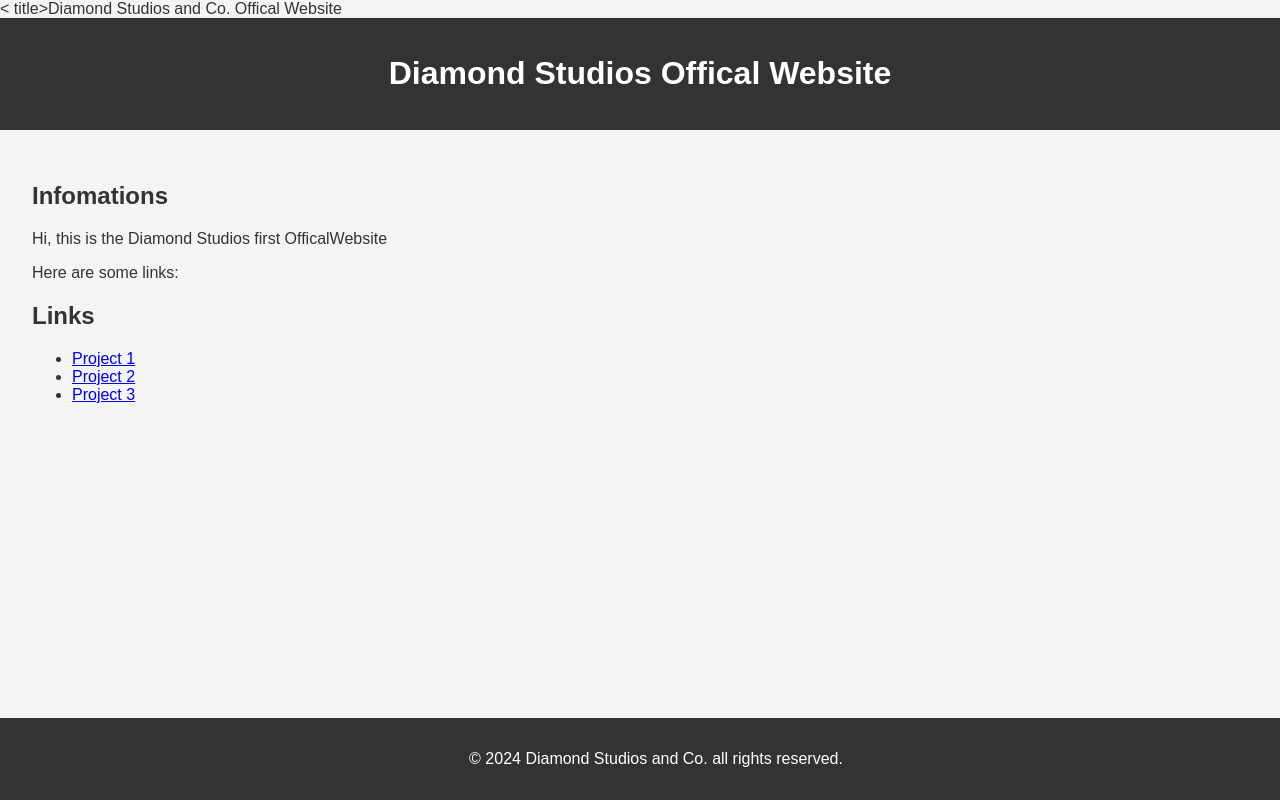
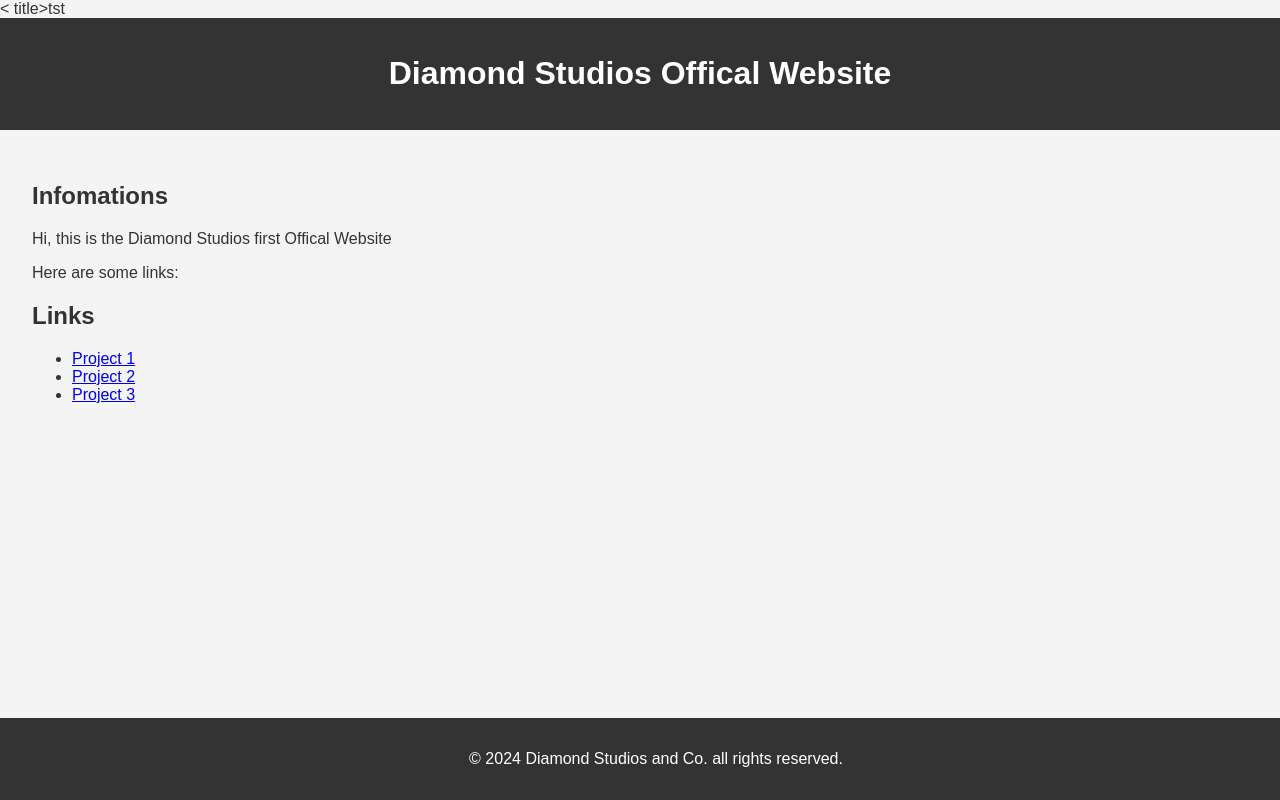
Before and after one commit to AlphaDiareal/Starlight-Studios-Website, a plain HTML site: page index.html in a window 1280 px wide. Drawn offline with Linux system fonts and the light colour scheme.

Commit message:
Update index.html

```diff
--- a/index.html
+++ b/index.html
@@ -1,4 +1,4 @@
-<!DOCTYPE html> <html lang="de"> <head> <meta charset="UTF-8"> <meta name="viewport" content="width=device-width, initial-scale=1.0"> < title>Diamond Studios and Co. Offical Website</title> <style> body { font-family: Arial, sans-serif;
+<!DOCTYPE html> <html lang="de"> <head> <meta charset="UTF-8"> <meta name="viewport" content="width=device-width, initial-scale=1.0"> < title>tst</title> <style> body { font-family: Arial, sans-serif;
             background-color: #f4f4f4;
             color: #333;
             margin: 0;
@@ -15,5 +15,5 @@
             position: fixed;
             width: 100%;
             bottom: 0;
-        } </style> </head> <body> <header> <h1>Diamond Studios Offical Website</h1> </header> <main> <h2>Infomations</h2> <p>Hi, this is the Diamond Studios first OfficalWebsite</p> <p>Here are some links:</p> <h2>Links</h2> <ul> <li><a href="https://discord.gg/sgbuWdFFHn target="_blank">Project 1</a></li> <li><a href="https://github.com/your-username/project2" target="_blank">Project 2</a> </li> <li><a href="https://github.com/your-username/projekt3" target="_blank">Project 3</a></li> </ul> </main> <footer>
+        } </style> </head> <body> <header> <h1>Diamond Studios Offical Website</h1> </header> <main> <h2>Infomations</h2> <p>Hi, this is the Diamond Studios first Offical Website</p> <p>Here are some links:</p> <h2>Links</h2> <ul> <li><a href="https://discord.gg/sgbuWdFFHn target="_blank">Project 1</a></li> <li><a href="https://github.com/your-username/project2" target="_blank">Project 2</a> </li> <li><a href="https://github.com/your-username/projekt3" target="_blank">Project 3</a></li> </ul> </main> <footer>
         <p>© 2024 Diamond Studios and Co. all rights reserved.</p> </footer> </body> </html>
```
